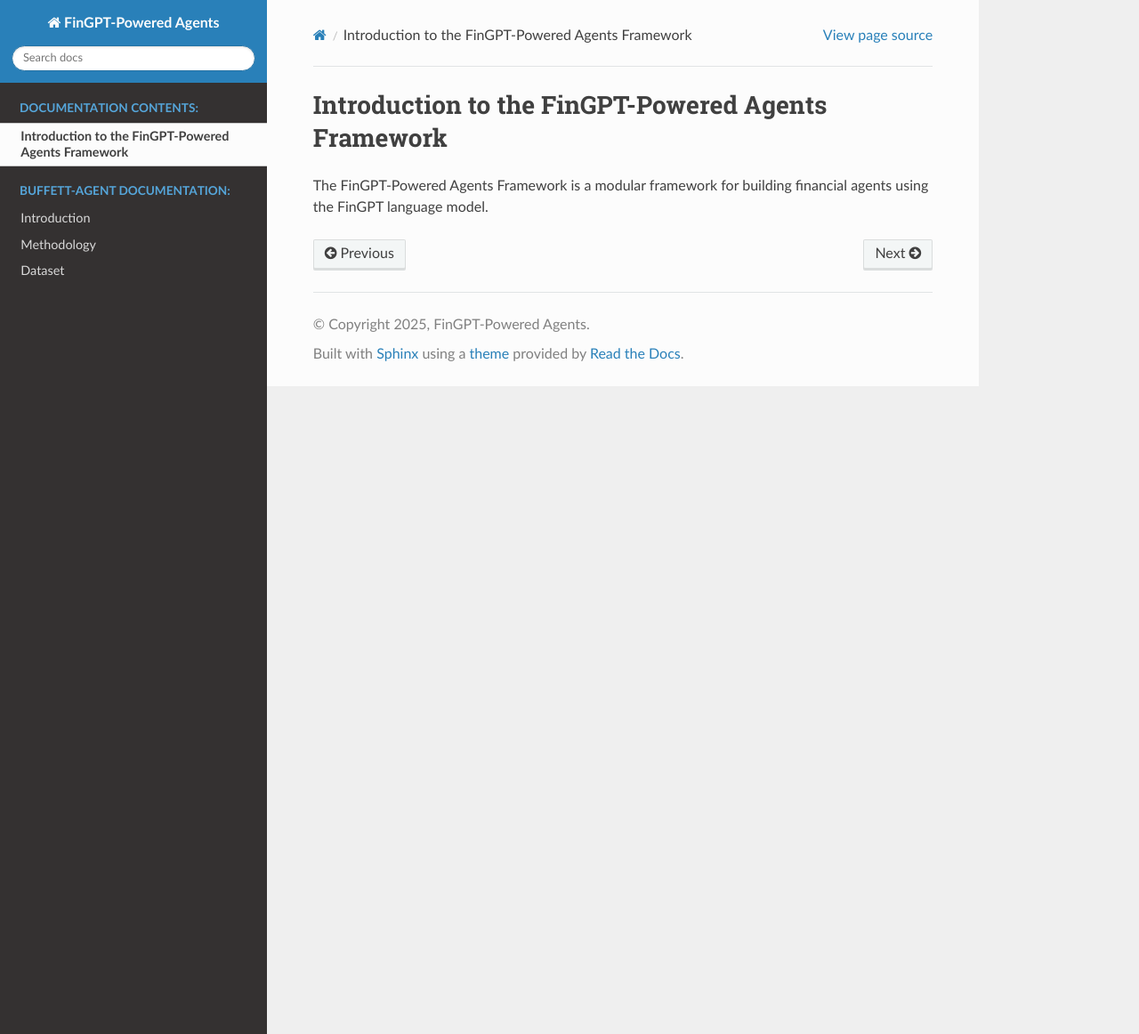
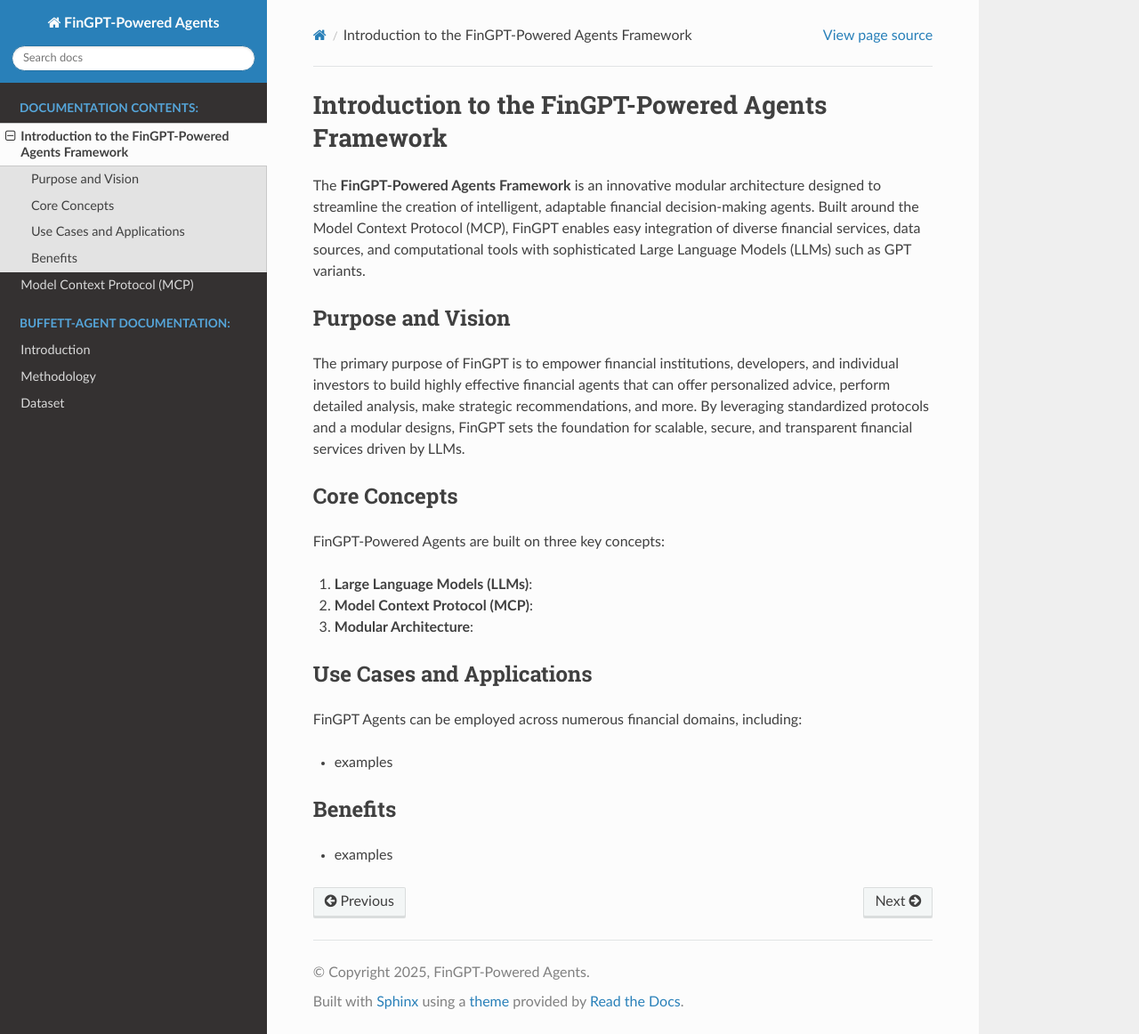
Before and after one commit to abrahamAlpuerto/FinGPT-Powered-Agents, a Sphinx documentation site: the page built from docs/source/introduction.rst, in a window 1280 px wide and 1162 px high. Shown: the whole window at 89% size. Built offline with Sphinx 7.4.7 and the Read the Docs theme 3.1.0, drawn with Linux system fonts in a browser that asks for light colours; pages that are not in the unit, such as notebooks, are missing from menus.

Commit message:
Adding to webpage.

```diff
--- a/docs/source/introduction.rst
+++ b/docs/source/introduction.rst
@@ -1,4 +1,32 @@
 Introduction to the FinGPT-Powered Agents Framework
-=================================================
+===================================================
 
-The FinGPT-Powered Agents Framework is a modular framework for building financial agents using the FinGPT language model.
+The **FinGPT-Powered Agents Framework** is an innovative modular architecture designed to streamline the creation of intelligent, adaptable financial decision-making agents. Built around the Model Context Protocol (MCP), FinGPT enables easy integration of diverse financial services, data sources, and computational tools with sophisticated Large Language Models (LLMs) such as GPT variants.
+
+Purpose and Vision
+------------------
+
+The primary purpose of FinGPT is to empower financial institutions, developers, and individual investors to build highly effective financial agents that can offer personalized advice, perform detailed analysis, make strategic recommendations, and more. By leveraging standardized protocols and a modular designs, FinGPT sets the foundation for scalable, secure, and transparent financial services driven by LLMs.
+
+Core Concepts
+-------------
+
+FinGPT-Powered Agents are built on three key concepts:
+
+1. **Large Language Models (LLMs)**:
+
+2. **Model Context Protocol (MCP)**:
+
+3. **Modular Architecture**:
+
+Use Cases and Applications
+--------------------------
+
+FinGPT Agents can be employed across numerous financial domains, including:
+
+- examples
+
+Benefits
+--------
+
+- examples
--- /dev/null
+++ b/docs/source/mcp_protocol.rst
@@ -0,0 +1,4 @@
+Model Context Protocol (MCP)
+=============================
+
+The Model Context Protocol (MCP) is a standardized interface for interacting with Large Language Models (LLMs). It provides a structured way to pass context to LLMs, including information about the user, the model, and the task at hand.
```
